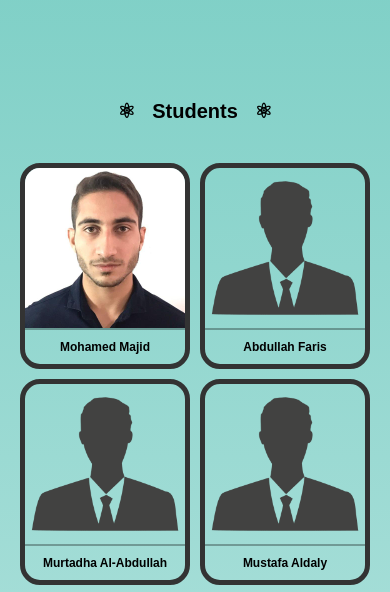
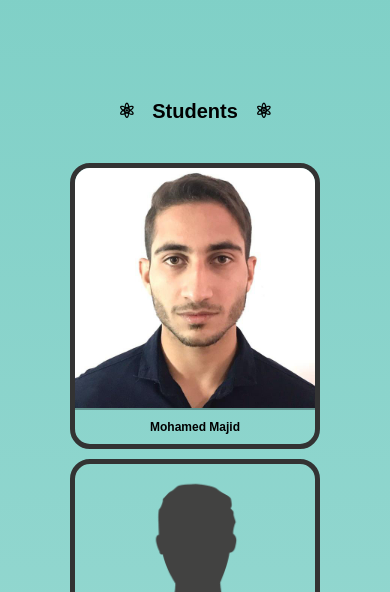
Before and after one commit to realdaly/GDG-Student-project, a plain HTML site: page index.html in a window 390 px wide. Shown: the part 174-766 px from the top of the page. Drawn offline with Linux system fonts and the light colour scheme.

Commit message:
final edit

```diff
--- a/assets/css/style.css
+++ b/assets/css/style.css
@@ -69,8 +69,6 @@ header nav ul li {
     cursor: pointer;
     padding: 0 20px;
 }
-
-
 
 main {
     display: flex;
@@ -160,10 +158,6 @@ footer {
         padding-bottom: 30px;
     }
 
-    main .cards-container .card {
-        width: 170px;
-    }
-
     main .cards-container .card p {
         font-size: 12px;
     }
```
